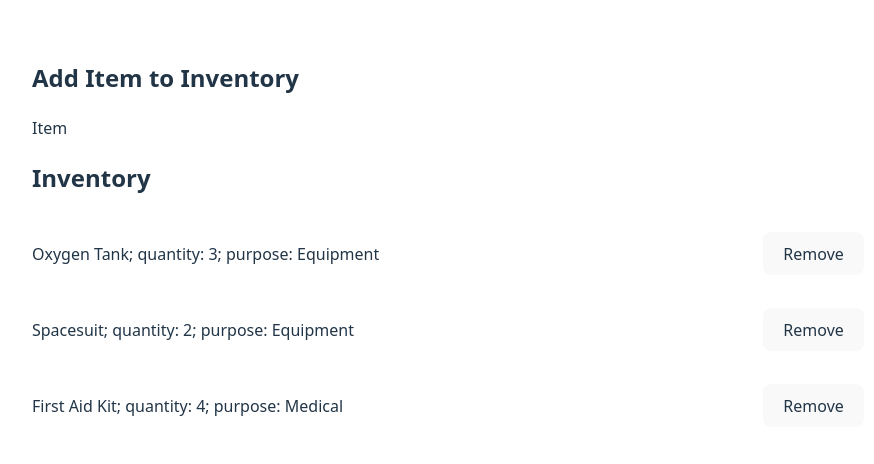
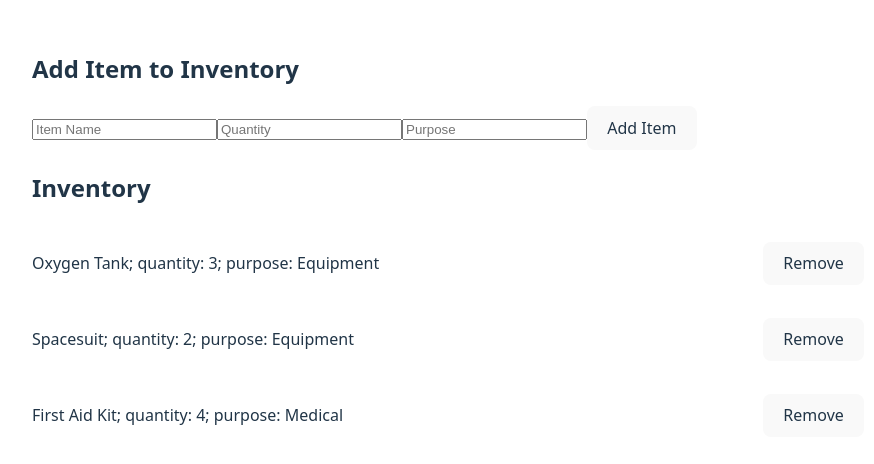
Before and after one commit to emeryplyler/spring-board, a React (Vite) app in the folder unit15/15.9/spacecraft-builder/: page / in a window 1280 px wide. Shown: the part 158-622 px from the top of the page, without its empty margins (192-1066 px from the left). Built offline with nearby package versions, Linux system fonts and the light colour scheme.

Commit message:
add ability to add items

```diff
--- a/unit15/15.9/spacecraft-builder/src/components/ItemForm.jsx
+++ b/unit15/15.9/spacecraft-builder/src/components/ItemForm.jsx
@@ -3,12 +3,79 @@
 // make all fields required
 // validate each field on submission; if field missing, highlight
 // clear form on successful submission
+import { useState } from 'react';
+import { useContext } from 'react';
+import { InventoryContext } from './InventoryContext.jsx';
 
 function ItemForm()
 {
+    // formData base state
+    const INITIAL_STATE = {
+        name: '',
+        quantity: '',
+        purpose: ''
+    };
+
+    // initialize using base state
+    const [formData, setFormData] = useState(INITIAL_STATE);
+
+    // called when any of the form's fields have changed
+    const handleChange = (ev) =>
+    {
+        const { name, value } = ev.target; // destructure
+        setFormData(
+            data => ({
+                ...data,
+                [name]: value // update object property based on key
+            })
+        );
+    };
+
+    const addItem = useContext(InventoryContext); // retrieve add function from context
+
+    // called on submit button press
+    const handleSubmit = (ev) =>
+    {
+        ev.preventDefault(); // no refresh
+
+        const { name, quantity, purpose } = formData; // grab info that user entered
+        alert(`Added item: ${name}, quantity: ${quantity}, purpose: ${purpose}`); // notify user
+
+        addItem(name, quantity, purpose); // call addItem function from context
+        setFormData(INITIAL_STATE); // reset form fields
+    };
+
     return (
-        <div>Item</div>
-    )
+        <form className="item-form" onSubmit={handleSubmit}>
+            <input
+                type="text"
+                name="name"
+                placeholder="Item Name"
+                required
+                value={formData.name}
+                onChange={handleChange}
+            />
+            <input
+                type="number"
+                name="quantity"
+                placeholder="Quantity"
+                min="1"
+                required
+                value={formData.quantity}
+                onChange={handleChange}
+            />
+            <input
+                type="text"
+                name="purpose"
+                placeholder="Purpose"
+                required
+                value={formData.purpose}
+                onChange={handleChange}
+            />
+
+            <button type="submit">Add Item</button>
+        </form>
+    );
 }
 
 export default ItemForm;
--- a/unit15/15.9/spacecraft-builder/src/components/SpacecraftBuilder.jsx
+++ b/unit15/15.9/spacecraft-builder/src/components/SpacecraftBuilder.jsx
@@ -21,11 +21,22 @@ function SpacecraftBuilder()
         setInventory(inv => inv.filter(item => item.id !== id));
     }
 
+    // function to add an item
+    function addItem(name, quantity, purpose)
+    {
+        // inv += item
+        let newItem = { name, quantity, purpose };
+        setInventory(inv => [...inv, newItem]);
+    }
+
     // wrap inv display in context provider; it itself doesn't need the delete function, but its children do
     return (
         <div className="spacecraft-builder">
             <h2>Add Item to Inventory</h2>
-            <ItemForm />
+            <InventoryContext.Provider value={addItem}>
+                <ItemForm />
+            </InventoryContext.Provider>
+
 
             <h2>Inventory</h2>
             <InventoryContext.Provider value={deleteItem}>
```
